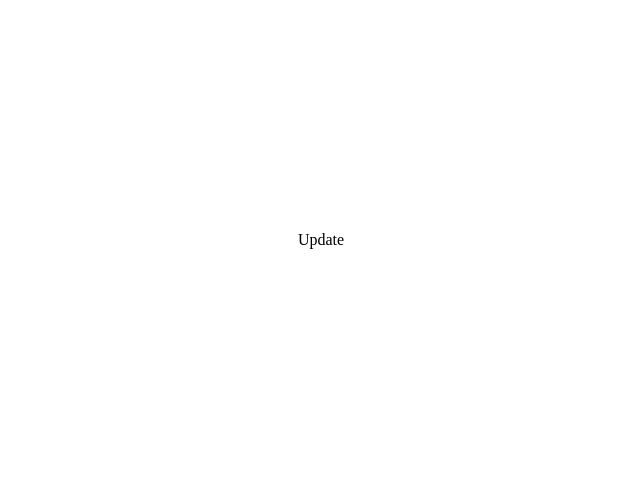
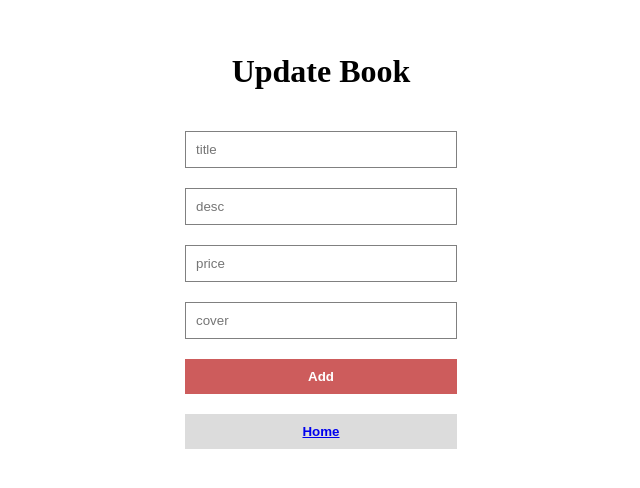
Before and after one commit to Santamaria-Alex/crud-books, a React (Create React App) app in the folder client/: page /update/1 in a window 1280 px wide. Shown: the part 168-656 px from the top of the page, without its empty margins (319-959 px from the left). Built offline with nearby package versions, Linux system fonts and the light colour scheme.

Commit message:
styling update page

```diff
--- a/client/src/pages/Add.jsx
+++ b/client/src/pages/Add.jsx
@@ -57,10 +57,12 @@
         onChange={handleChange}
         name="cover"
       />
-      <button onClick={handleClick}>Add</button>
+      <button className="formButton" onClick={handleClick}>
+        Add
+      </button>
 
       <div>
-        <button>
+        <button className="homeButton">
           <Link to="/">Home</Link>
         </button>
       </div>
--- a/client/src/pages/Update.jsx
+++ b/client/src/pages/Update.jsx
@@ -1,7 +1,73 @@
-import React from "react";
+import axios from "axios";
+import React, { useState } from "react";
+import { useNavigate } from "react-router";
+import { Link } from "react-router-dom";
 
 const Update = () => {
-  return <div>Update</div>;
+  const [book, setBook] = useState({
+    title: "",
+    desc: "",
+    price: null,
+    cover: "",
+  });
+
+  const navigate = useNavigate();
+
+  const handleChange = (e) => {
+    setBook((prev) => ({ ...prev, [e.target.name]: e.target.value }));
+  };
+
+  const handleClick = async (e) => {
+    e.preventDefault();
+
+    try {
+      await axios.post("http://localhost:8800/books", book);
+      navigate("/");
+    } catch (error) {
+      console.log(error);
+    }
+  };
+
+  console.log(book);
+
+  return (
+    <div className="form">
+      <h1>Update Book</h1>
+      <input
+        type="text"
+        placeholder="title"
+        onChange={handleChange}
+        name="title"
+      />
+      <input
+        type="text"
+        placeholder="desc"
+        onChange={handleChange}
+        name="desc"
+      />
+      <input
+        type="number"
+        placeholder="price"
+        onChange={handleChange}
+        name="price"
+      />
+      <input
+        type="text"
+        placeholder="cover"
+        onChange={handleChange}
+        name="cover"
+      />
+      <button className="formButton" onClick={handleClick}>
+        Add
+      </button>
+
+      <div>
+        <button className="homeButton">
+          <Link to="/">Home</Link>
+        </button>
+      </div>
+    </div>
+  );
 };
 
 export default Update;
--- a/client/src/style.css
+++ b/client/src/style.css
@@ -47,3 +47,36 @@
   color: blue;
   font-size: larger;
 }
+
+.form {
+  display: flex;
+  flex-direction: column;
+  gap: 20px;
+}
+
+input {
+  width: 250px;
+  padding: 10px;
+  border: 1px solid gray;
+}
+
+.formButton {
+  border: none;
+  padding: 10px;
+  color: white;
+  background-color: indianred;
+  font-weight: bold;
+  cursor: pointer;
+  width: auto;
+}
+
+.homeButton {
+  border: none;
+  padding: 10px;
+  color: black;
+  background-color: gainsboro;
+  font-weight: bold;
+  cursor: pointer;
+  width: 100%;
+  text-decoration: none;
+}
```
